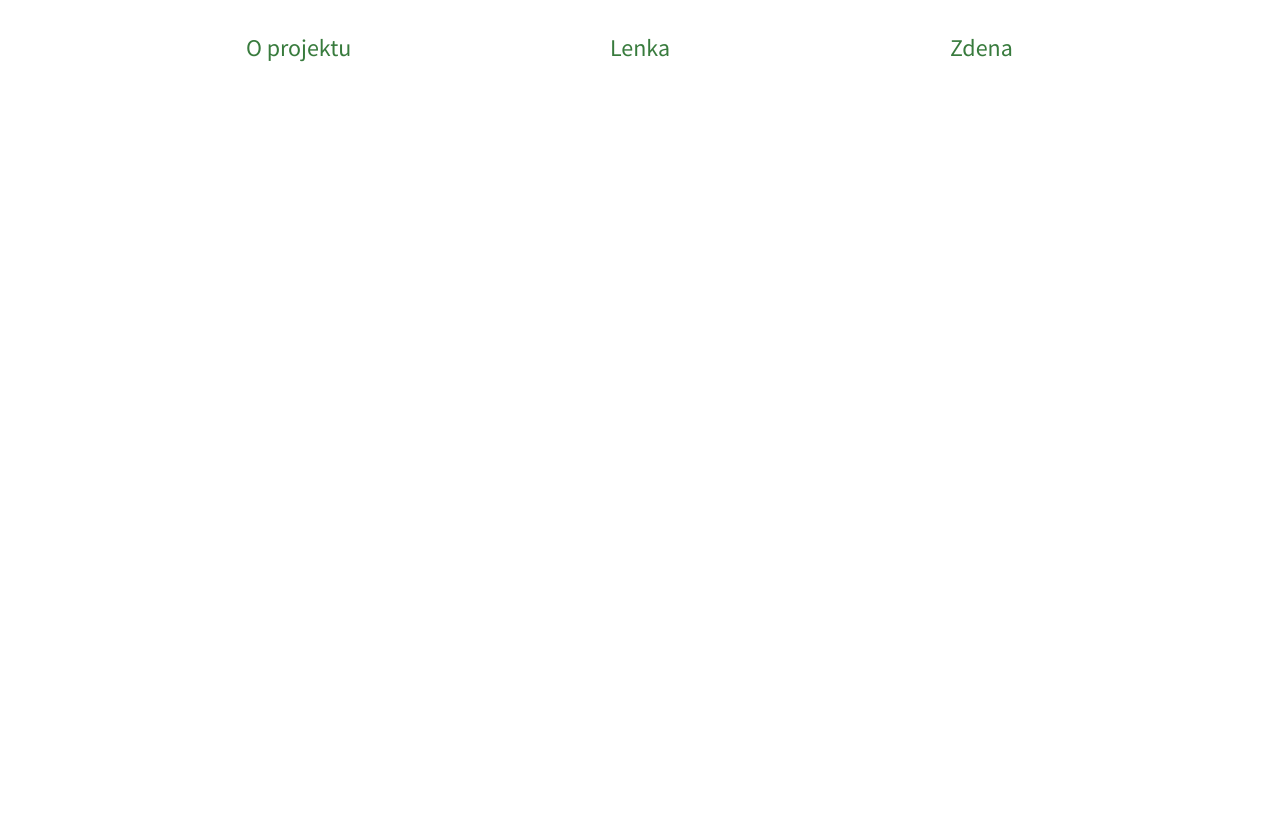
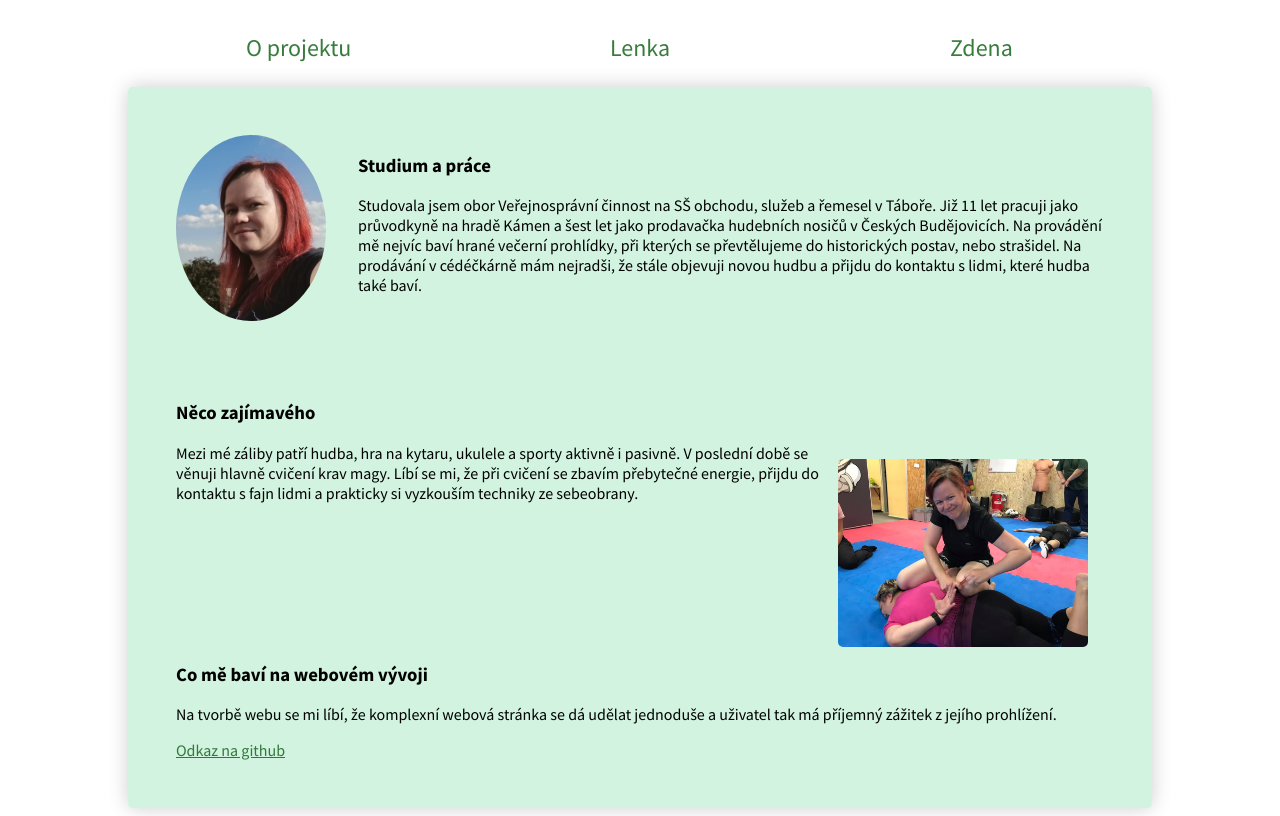
Before and after one commit to LenkaVer/o-projektu-les, a plain HTML site: page zdena.html in a window 1280 px wide. Drawn offline with Linux system fonts and the light colour scheme.

Commit message:
Doplnění O Zdeně

```diff
--- a/style.css
+++ b/style.css
@@ -12,7 +12,7 @@ body {
   font-family: 'Source Sans Pro', sans-serif;
   background-color: white;
 }
-/* Lenka */
+/* Lenka a Zdena*/
 main {
   max-width: 80vw;
   max-height: 100vh;
@@ -46,7 +46,8 @@ main {
   color: white;
 }
 
-.foto-lenka {
+.foto-lenka,
+.foto-zdena {
   max-width: 150px;
   border-radius: 50%;
   float: left;
@@ -58,7 +59,8 @@ main {
   clear: left;
 }
 
-.watsu__foto {
+.watsu__foto,
+.kravmaga__foto {
   max-width: 250px;
   margin: 1rem;
   float: right;
--- a/zdena.html
+++ b/zdena.html
@@ -18,5 +18,41 @@
       <a class="menu__lenka" href="lenka.html">Lenka</a>
       <a class="menu__zdena" href="zdena.html">Zdena</a>
     </nav>
+    <main class="o-mne">
+      <img class="foto-zdena" src="img/zdena.jpg" alt="foto-zdena" />
+      <section class="o-mne__studium">
+        <h3>Studium a práce</h3>
+        <p>
+          Studovala jsem obor Veřejnosprávní činnost na SŠ obchodu, služeb a
+          řemesel v Táboře. Již 11 let pracuji jako průvodkyně na hradě Kámen a
+          šest let jako prodavačka hudebních nosičů v Českých Budějovicích. Na
+          provádění mě nejvíc baví hrané večerní prohlídky, při kterých se
+          převtělujeme do historických postav, nebo strašidel. Na prodávání v
+          cédéčkárně mám nejradši, že stále objevuji novou hudbu a přijdu do
+          kontaktu s lidmi, které hudba také baví.
+        </p>
+      </section>
+      <section class="o-mne__zajimavosti">
+        <h3 class="o-mne__zajimavosti-nadpis">Něco zajímavého</h3>
+        <section class="kravmaga">
+          <img class="kravmaga__foto" src="img/kravmaga.jpg" alt="kravmaga" />
+        </section>
+        <p>
+          Mezi mé záliby patří hudba, hra na kytaru, ukulele a sporty aktivně i
+          pasivně. V poslední době se věnuji hlavně cvičení krav magy. Líbí se
+          mi, že při cvičení se zbavím přebytečné energie, přijdu do kontaktu s
+          fajn lidmi a prakticky si vyzkouším techniky ze sebeobrany.
+        </p>
+      </section>
+      <section class="o-mne__web">
+        <h3 class="o-mne__web-nadpis">Co mě baví na webovém vývoji</h3>
+        <p>
+          Na tvorbě webu se mi líbí, že komplexní webová stránka se dá udělat
+          jednoduše a uživatel tak má příjemný zážitek z jejího prohlížení.
+        </p>
+
+        <a class="odkaz" href="https://github.com/Zdena93">Odkaz na github</a>
+      </section>
+    </main>
   </body>
 </html>
```
Also changed, not shown: img/kravmaga.jpg (added), img/mc.jpg (added), img/zdena.jpg (added).
